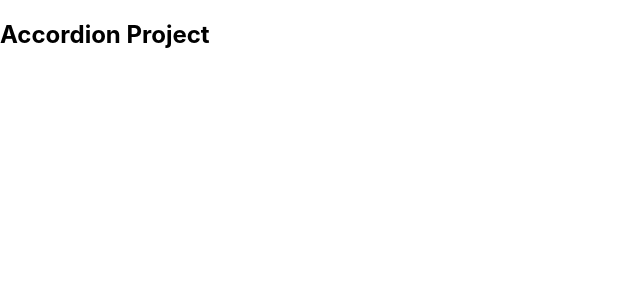
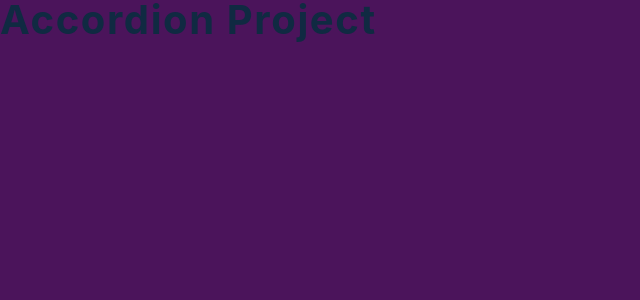
Before and after one commit to kennybates/accordion-questions, a React (Create React App) app: page / in a window 1280 px wide. Shown: the top 300 px of the page, without its empty margins (0-640 px from the left). Built offline with nearby package versions, Linux system fonts and the light colour scheme.

Commit message:
Update index.css
Update CSS styling from code from previous projects.

```diff
--- a/src/index.css
+++ b/src/index.css
@@ -1,13 +1,213 @@
+/*
+===============
+Variables
+===============
+*/
+
+:root {
+  /* dark shades of primary color*/
+  --clr-primary-1: hsl(205, 86%, 17%);
+  --clr-primary-2: hsl(205, 77%, 27%);
+  --clr-primary-3: hsl(205, 72%, 37%);
+  --clr-primary-4: hsl(205, 63%, 48%);
+  /* primary/main color */
+  --clr-primary-5: hsl(205, 78%, 60%);
+  /* lighter shades of primary color */
+  --clr-primary-6: hsl(205, 89%, 70%);
+  --clr-primary-7: hsl(205, 90%, 76%);
+  --clr-primary-8: hsl(205, 86%, 81%);
+  --clr-primary-9: hsl(205, 90%, 88%);
+  --clr-primary-10: hsl(205, 100%, 96%);
+  /* darkest grey - used for headings */
+  --clr-grey-1: hsl(209, 61%, 16%);
+  --clr-grey-2: hsl(211, 39%, 23%);
+  --clr-grey-3: hsl(209, 34%, 30%);
+  --clr-grey-4: hsl(209, 28%, 39%);
+  /* grey used for paragraphs */
+  --clr-grey-5: hsl(210, 22%, 49%);
+  --clr-grey-6: hsl(209, 23%, 60%);
+  --clr-grey-7: hsl(211, 27%, 70%);
+  --clr-grey-8: hsl(210, 31%, 80%);
+  --clr-grey-9: hsl(212, 33%, 89%);
+  --clr-grey-10: hsl(210, 36%, 96%);
+  --clr-white: #fff;
+  --clr-purple: #4b145b;
+  --clr-red-special: #b4345c;
+  --clr-grey-special: #eae6eb;
+  --clr-red-dark: hsl(360, 67%, 44%);
+  --clr-red-light: hsl(360, 71%, 66%);
+  --clr-green-dark: hsl(125, 67%, 44%);
+  --clr-green-light: hsl(125, 71%, 66%);
+  --clr-black: #222;
+  --transition: all 0.3s linear;
+  --spacing: 0.1rem;
+  --radius: 0.25rem;
+  --light-shadow: 0 5px 15px rgba(0, 0, 0, 0.1);
+  --dark-shadow: 0 5px 15px rgba(0, 0, 0, 0.2);
+  --max-width: 1170px;
+  --fixed-width: 920px;
+}
+/*
+===============
+Global Styles
+===============
+*/
+
+*,
+::after,
+::before {
+  margin: 0;
+  padding: 0;
+  box-sizing: border-box;
+}
 body {
-  margin: 0;
-  font-family: -apple-system, BlinkMacSystemFont, 'Segoe UI', 'Roboto', 'Oxygen',
-    'Ubuntu', 'Cantarell', 'Fira Sans', 'Droid Sans', 'Helvetica Neue',
-    sans-serif;
-  -webkit-font-smoothing: antialiased;
-  -moz-osx-font-smoothing: grayscale;
+  font-family: -apple-system, BlinkMacSystemFont, 'Segoe UI', Roboto, Oxygen,
+    Ubuntu, Cantarell, 'Open Sans', 'Helvetica Neue', sans-serif;
+  background: var(--clr-purple);
+  color: var(--clr-grey-1);
+  line-height: 1.5;
+  font-size: 0.875rem;
+}
+ul {
+  list-style-type: none;
+}
+a {
+  text-decoration: none;
+}
+h1,
+h2,
+h3,
+h4 {
+  letter-spacing: var(--spacing);
+  text-transform: capitalize;
+  line-height: 1.25;
+  margin-bottom: 0.75rem;
+}
+h1 {
+  font-size: 3rem;
+}
+h2 {
+  font-size: 2rem;
+}
+h3 {
+  font-size: 1.25rem;
+}
+h4 {
+  font-size: 0.875rem;
+}
+p {
+  margin-bottom: 1.25rem;
+  color: var(--clr-grey-5);
+}
+@media screen and (min-width: 800px) {
+  h1 {
+    font-size: 4rem;
+  }
+  h2 {
+    font-size: 2.5rem;
+  }
+  h3 {
+    font-size: 1.75rem;
+  }
+  h4 {
+    font-size: 1rem;
+  }
+  body {
+    font-size: 1rem;
+  }
+  h1,
+  h2,
+  h3,
+  h4 {
+    line-height: 1;
+  }
+}
+/*  global classes */
+
+/* section */
+.section {
+  width: 90vw;
+  margin: 0 auto;
+  max-width: var(--max-width);
 }
 
-code {
-  font-family: source-code-pro, Menlo, Monaco, Consolas, 'Courier New',
-    monospace;
+@media screen and (min-width: 992px) {
+  .section {
+    width: 95vw;
+  }
 }
+
+/*
+===============
+Questions
+===============
+*/
+
+main {
+  min-height: 100vh;
+  /* using flex because of better browser support */
+  display: flex;
+  justify-content: center;
+  align-items: center;
+}
+
+.container {
+  width: 90vw;
+  margin: 5rem auto;
+  background: var(--clr-white);
+  border-radius: var(--radius);
+  padding: 2.5rem 2rem;
+  max-width: var(--fixed-width);
+  display: grid;
+  gap: 1rem 2rem;
+}
+.container h3 {
+  line-height: 1.2;
+  font-weight: 500;
+}
+@media screen and (min-width: 992px) {
+  .container {
+    display: grid;
+    grid-template-columns: 250px 1fr;
+  }
+}
+.question {
+  padding: 1rem 1.5rem;
+  border: 2px solid var(--clr-grey-special);
+  margin-bottom: 1rem;
+  border-radius: var(--radius);
+  box-shadow: var(--light-shadow);
+}
+.question h4 {
+  text-transform: none;
+  line-height: 1.5;
+}
+.question p {
+  color: var(--clr-grey-3);
+  margin-bottom: 0;
+  margin-top: 0.5rem;
+}
+.question header {
+  display: flex;
+  justify-content: space-between;
+  align-items: center;
+}
+.question header h4 {
+  margin-bottom: 0;
+}
+.btn {
+  background: transparent;
+  border-color: transparent;
+  width: 2rem;
+  height: 2rem;
+  background: var(--clr-grey-special);
+  display: flex;
+  align-items: center;
+  justify-content: center;
+  border-radius: 50%;
+  color: var(--clr-red-special);
+  cursor: pointer;
+  margin-left: 1rem;
+  align-self: center;
+  min-width: 2rem;
+}
```
